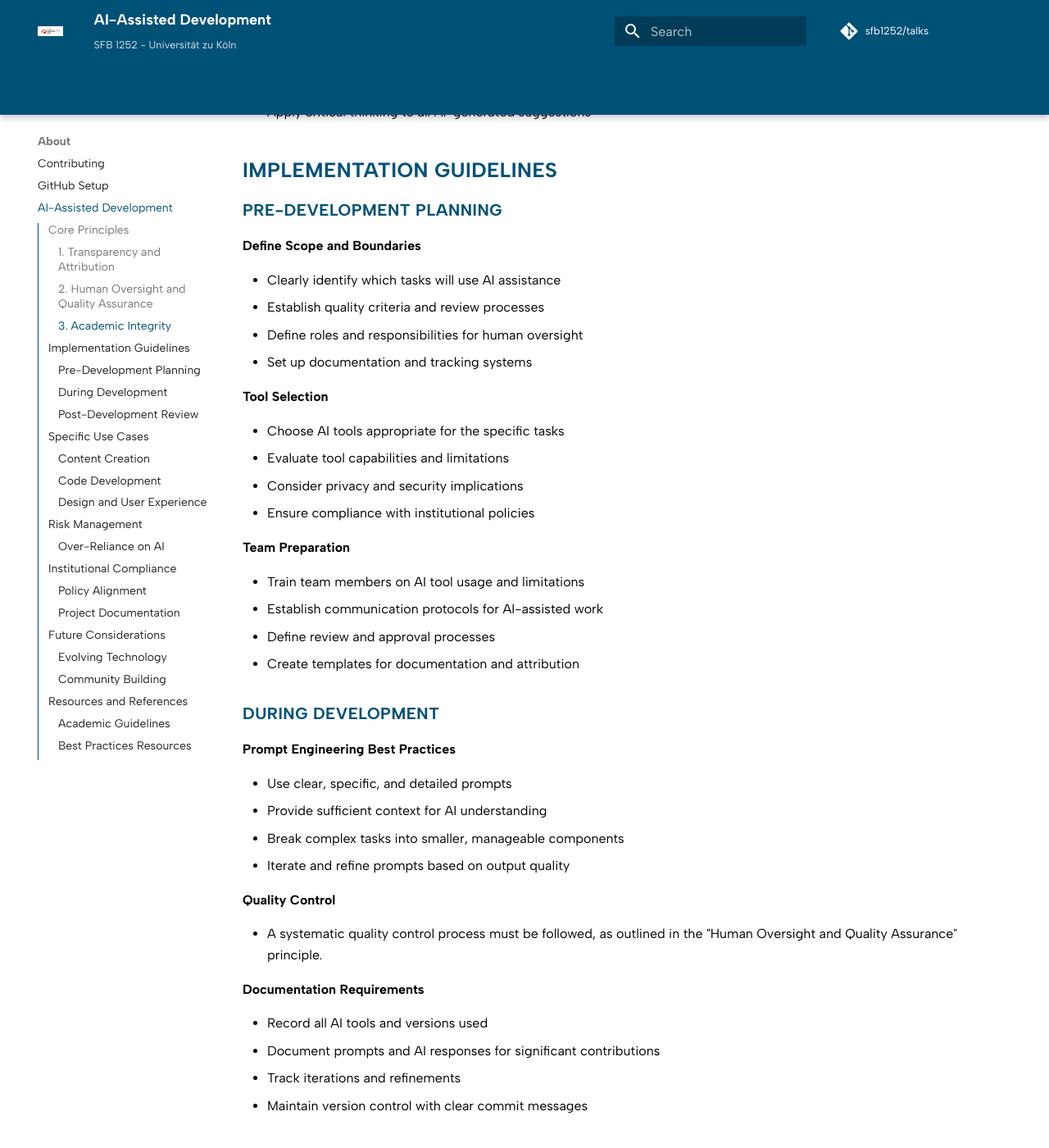
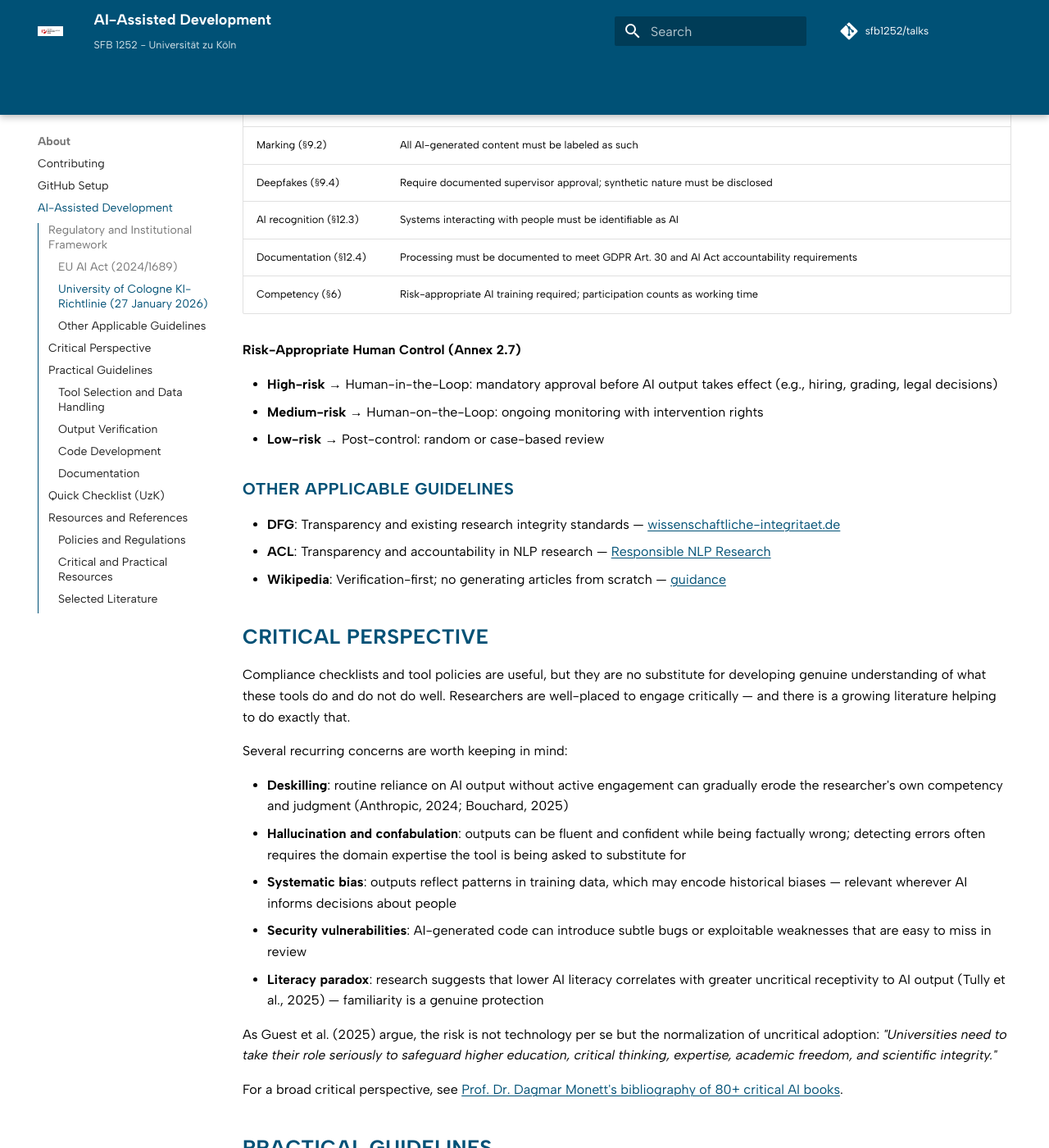
Before and after one commit to SFB1252/talks, an MkDocs documentation site: the page built from docs/about/ai-assisted-development.md, in a window 1280 px wide and 1400 px high, scrolled down 1544 px. Shown: the whole window at 82% size. Built offline with MkDocs 1.6.1 and Material for MkDocs 9.7.7, drawn with Linux system fonts in a browser that asks for light colours; comment, search, counter and statistics services are not loaded; some of the changed text lies outside the part shown.

Commit message:
refactor: update AI-Assisted Development Guidelines for clarity and compliance with EU AI Act and University of Cologne regulations

```diff
--- a/docs/about/ai-assisted-development.md
+++ b/docs/about/ai-assisted-development.md
@@ -1,224 +1,175 @@
 # AI-Assisted Development Guidelines
 
-This page describes some practices for using AI tools in
-academic web development projects.
+AI tools are increasingly part of research and software development workflows. This page collects practical guidance, institutional policies, and critical perspectives to help you use them thoughtfully — knowing what the tools do well, where they fall short, and what your obligations are in an academic context.
 
-## Core Principles
+The goal is not to discourage use, but to support informed and responsible practice.
 
-### 1. Transparency and Attribution
+## Regulatory and Institutional Framework
 
-**Full Disclosure**
+### EU AI Act (2024/1689)
 
-- Clearly document all AI tools used in the development process
-- Specify AI models, versions, and service providers
-- Distinguish between AI-generated and human-created content
-- Maintain detailed records of AI assistance throughout the project
+The EU AI Act establishes obligations for both AI providers and organizations that deploy AI. Key points relevant to academic work:
 
-**Proper Attribution**
+- Systems are classified by risk level: prohibited, high-risk, general purpose with systemic risk, limited risk, minimal risk
+- Current large language models (e.g., GPT-4 variants) likely qualify as General Purpose AI with systemic risk
+- AI literacy obligations apply to organizations deploying AI
+- Prohibited practices include: social scoring, manipulative or deceptive AI, emotion recognition and biometric identification in certain contexts
+- [EU AI Act Compliance Checker](https://artificialintelligenceact.eu/assessment/eu-ai-act-compliance-checker/)
 
-- Credit AI tools in project documentation
-- Include AI assistance in acknowledgments where appropriate
-- Follow institutional guidelines for AI attribution
-- Respect intellectual property and licensing requirements
+### University of Cologne KI-Richtlinie (27 January 2026)
 
-### 2. Human Oversight and Quality Assurance
+The [UzK KI-Richtlinie](https://am.uni-koeln.de/e45267/data/records54900/AM_2026-02_KI_RL_ger.pdf) is binding for all university employees and those working in research and teaching. It provides a structured framework for responsible AI use — covering data protection, transparency, and human oversight — and aligns with both GDPR and the EU AI Act.
 
-**Continuous Review**
+**Eight Protection Goals (§2 Schutzziele)**
 
-- Every AI-generated output must be reviewed by qualified humans
-- Implement systematic quality control processes
-- Validate technical accuracy and academic standards
-- Ensure compliance with accessibility and usability requirements
+1. **Information security** — follow institutional information security policies
+2. **Data protection** — all personal data processing must be GDPR-compliant
+3. **Fairness** — minimize discrimination and unequal treatment
+4. **Human control** — named person with final responsibility required per application; decisions with legal effect cannot occur without human review (§2.4b: *"Für jede KI-gestützte Anwendung ist eine namentlich benannte Rolle mit menschlicher Letztverantwortung festzulegen"*)
+5. **Transparency** — AI systems must be recognizable as such; data processing must be auditable
+6. **Reliability** — suitability must be tested; measures against hallucination and confabulation required
+7. **Security** — full IT security requirements apply (confidentiality, integrity, availability)
+8. **Legality** — compliance with copyright, confidentiality, and anti-discrimination law
 
-**Expert Validation**
+**Key Obligations**
 
-- Subject matter experts should review content accuracy
-- Technical experts should validate code quality and security
-- Academic standards should be verified by qualified reviewers
-- User experience should be tested with real users
+| Requirement | Rule |
+|---|---|
+| Approved tools (§4, §7) | Only [KI-Whitelist](https://itcc.uni-koeln.de/services/software/kuenstliche-intelligenz/ki-whitelist) tools for official use |
+| Low-risk exception (§10) | Browser-based tools off-whitelist permitted if no sensitive data is entered |
+| Input data (§8) | Sensitive data (personal, confidential, trade secrets, research secrets) prohibited in public cloud; self-hosted/private cloud only |
+| Output verification (§9.1) | Mandatory check for correctness, validity, completeness, hallucinations, and bias before publication |
+| Marking (§9.2) | All AI-generated content must be labeled as such |
+| Deepfakes (§9.4) | Require documented supervisor approval; synthetic nature must be disclosed |
+| AI recognition (§12.3) | Systems interacting with people must be identifiable as AI |
+| Documentation (§12.4) | Processing must be documented to meet GDPR Art. 30 and AI Act accountability requirements |
+| Competency (§6) | Risk-appropriate AI training required; participation counts as working time |
 
-### 3. Academic Integrity
+**Risk-Appropriate Human Control (Annex 2.7)**
 
-**Ethical Use**
+- **High-risk** → Human-in-the-Loop: mandatory approval before AI output takes effect (e.g., hiring, grading, legal decisions)
+- **Medium-risk** → Human-on-the-Loop: ongoing monitoring with intervention rights
+- **Low-risk** → Post-control: random or case-based review
 
-- Comply with institutional AI policies and guidelines
-- Respect copyright and intellectual property rights
-- Maintain academic honesty in all AI-assisted work
-- Follow disciplinary standards for AI use in research
+### Other Applicable Guidelines
 
-**Quality Standards**
+- **DFG**: Transparency and existing research integrity standards — [wissenschaftliche-integritaet.de](https://wissenschaftliche-integritaet.de/verwendung-generativer-modelle/)
+- **ACL**: Transparency and accountability in NLP research — [Responsible NLP Research](https://aclrollingreview.org/responsibleNLPresearch/)
+- **Wikipedia**: Verification-first; no generating articles from scratch — [guidance](https://en.wikipedia.org/wiki/Wikipedia:Writing_articles_with_large_language_models)
 
-- Maintain the same quality standards as non-AI-assisted work
-- Ensure AI assistance enhances rather than replaces human expertise
-- Validate all claims and information provided by AI tools
-- Apply critical thinking to all AI-generated suggestions
+## Critical Perspective
 
-## Implementation Guidelines
+Compliance checklists and tool policies are useful, but they are no substitute for developing genuine understanding of what these tools do and do not do well. Researchers are well-placed to engage critically — and there is a growing literature helping to do exactly that.
 
-### Pre-Development Planning
+Several recurring concerns are worth keeping in mind:
 
-**Define Scope and Boundaries**
+- **Deskilling**: routine reliance on AI output without active engagement can gradually erode the researcher's own competency and judgment (Anthropic, 2024; Bouchard, 2025)
+- **Hallucination and confabulation**: outputs can be fluent and confident while being factually wrong; detecting errors often requires the domain expertise the tool is being asked to substitute for
+- **Systematic bias**: outputs reflect patterns in training data, which may encode historical biases — relevant wherever AI informs decisions about people
+- **Security vulnerabilities**: AI-generated code can introduce subtle bugs or exploitable weaknesses that are easy to miss in review
+- **Literacy paradox**: research suggests that lower AI literacy correlates with greater uncritical receptivity to AI output (Tully et al., 2025) — familiarity is a genuine protection
 
-- Clearly identify which tasks will use AI assistance
-- Establish quality criteria and review processes
-- Define roles and responsibilities for human oversight
-- Set up documentation and tracking systems
+As Guest et al. (2025) argue, the risk is not technology per se but the normalization of uncritical adoption: *"Universities need to take their role seriously to safeguard higher education, critical thinking, expertise, academic freedom, and scientific integrity."*
 
-**Tool Selection**
+For a broad critical perspective, see [Prof. Dr. Dagmar Monett's bibliography of 80+ critical AI books](https://monettdiaz.com/books-critical-ai.html).
 
-- Choose AI tools appropriate for the specific tasks
-- Evaluate tool capabilities and limitations
-- Consider privacy and security implications
-- Ensure compliance with institutional policies
+## Practical Guidelines
 
-**Team Preparation**
+### Tool Selection and Data Handling
 
-- Train team members on AI tool usage and limitations
-- Establish communication protocols for AI-assisted work
-- Define review and approval processes
-- Create templates for documentation and attribution
+A quick check before starting:
 
-### During Development
+1. Is the tool on the [KI-Whitelist](https://itcc.uni-koeln.de/services/software/kuenstliche-intelligenz/ki-whitelist)? If not, the §10 exception applies only if no sensitive data will be entered — worth confirming before you start.
+2. What is the risk level of the application? Define an appropriate level of human oversight (see Annex 2.7 table in the regulatory section above).
+3. Is there a named person with final responsibility for this application? (§2.4b)
 
-**Prompt Engineering Best Practices**
+Data protection is the most common practical issue: avoid entering the following into public cloud AI services (§8):
 
-- Use clear, specific, and detailed prompts
-- Provide sufficient context for AI understanding
-- Break complex tasks into smaller, manageable components
-- Iterate and refine prompts based on output quality
+- Personal data of any kind
+- Confidential institutional information
+- Trade secrets or proprietary content
+- Unpublished research findings or data
 
-**Quality Control**
+If you are unsure whether something counts as sensitive, treat it as sensitive.
 
-- A systematic quality control process must be followed, as outlined in the "Human Oversight and Quality Assurance" principle.
+### Output Verification
 
-**Documentation Requirements**
+Verifying AI output before use is both good research practice and a requirement under §9.1. In practice, this means:
 
-- Record all AI tools and versions used
-- Document prompts and AI responses for significant contributions
-- Track iterations and refinements
-- Maintain version control with clear commit messages
+- Checking factual correctness against authoritative sources — not other AI outputs
+- Actively looking for hallucinations: incorrectly cited references, non-existent functions or libraries, fabricated statistics
+- Considering whether the output reflects systematic bias that could affect people
+- Asking whether the output actually addresses the question you asked
+- Marking AI-generated passages clearly in the final product (§9.2)
 
-### Post-Development Review
-
-**Comprehensive Assessment**
-
-- Evaluate overall quality and effectiveness of AI assistance
-- Identify areas where AI was most and least helpful
-- Document lessons learned and best practices
-- Assess compliance with guidelines and standards
-
-**Ongoing Maintenance**
-
-- Establish procedures for updating AI-assisted content
-- Plan for regular review and validation cycles
-- Monitor for changes in AI tool capabilities or policies
-- Update documentation and attribution as needed
-
-## Specific Use Cases
-
-### Content Creation
-
-**Appropriate Uses**
-
-- Generating initial drafts of documentation
-- Creating templates and boilerplate content
-- Structuring information and organizing content
-- Improving clarity and readability of existing text
-
-**Quality Assurance**
-
-- All AI-generated content must be reviewed for factual accuracy and consistency with institutional standards, as outlined in the "Human Oversight and Quality Assurance" principle.
+How much scrutiny is appropriate scales with risk: a formatting suggestion needs less verification than production code, which needs less than AI-assisted decisions that affect people.
 
 ### Code Development
 
-**Appropriate Uses**
+AI tools can meaningfully speed up routine coding tasks — boilerplate, refactoring, documentation, test generation. The key to using them well is active rather than passive engagement: treat generated code as a draft that needs reading, not a solution that needs running.
 
-- Generating boilerplate code and templates
-- Creating CSS styles and responsive layouts
-- Implementing standard functionality and features
-- Debugging and optimization suggestions
+Practically:
 
-**Quality Assurance**
+- Read and understand generated code before using it — not just that it runs, but what it does and why
+- Check for incorrect function calls, non-existent libraries, and introduced vulnerabilities
+- Apply standard software engineering criteria (KISS, DRY, YAGNI, separation of concerns) to keep generated code maintainable
+- Mark AI-generated sections in code comments
 
-- All AI-generated code must be reviewed for security, functionality, and accessibility, as outlined in the "Human Oversight and Quality Assurance" principle.
+A useful heuristic: if you couldn't explain a piece of code to a colleague, it needs more review before it goes into the project. Over-reliance often shows up as accumulating complexity — code that grows harder to read, modify, or debug over time.
 
-### Design and User Experience
+For a practical discussion of review strategies, including fast and slow review modes, see: [Code Review Strategies in AI-Assisted Programming](https://jobschepens.github.io/personal-page/clausemate-review-dense.html)
 
-**Appropriate Uses**
+### Documentation
 
-- Creating responsive layout structures
-- Generating color schemes and typography suggestions
-- Implementing accessibility features
-- Optimizing user interface elements
+Keeping a brief record of AI use serves both research reproducibility and institutional compliance (§12.4). Useful things to record:
 
-**Quality Assurance**
+- Tools and model versions used
+- Which outputs were accepted, rejected, or substantially modified
+- How output was verified
+- Risk classification and the person responsible
+- Any GDPR-relevant data processing (required for GDPR Art. 30 records)
 
-- All AI-generated design elements must be tested for usability and cross-platform compatibility, as outlined in the "Human Oversight and Quality Assurance" principle.
+## Quick Checklist (UzK)
 
-## Risk Management
+A practical reference for AI use at UzK — covers the main requirements from the KI-Richtlinie:
 
-### Over-Reliance on AI
-
-- Maintain human expertise and critical thinking
-- Avoid accepting AI suggestions without proper review
-- Ensure human understanding of all implemented solutions
-- Balance efficiency gains with quality requirements
-
-## Institutional Compliance
-
-### Policy Alignment
-
-**Institutional Requirements**
-
-- Review and comply with institutional AI policies
-- Align with academic integrity standards
-- Follow data privacy and security requirements
-- Respect intellectual property guidelines
-
-**Disciplinary Standards**
-
-- Adhere to field-specific guidelines for AI use
-- Follow professional organization recommendations
-- Maintain consistency with peer practices
-- Contribute to the development of community standards
-
-### Project Documentation
-
-- Provide detailed methodology descriptions for AI use
-- Document quality assurance processes
-- Share lessons learned and best practices
-
-## Future Considerations
-
-### Evolving Technology
-
-**Staying Current**
-
-- Monitor developments in AI tools and capabilities
-- Evaluate new tools and techniques as they become available
-- Update guidelines and practices based on technological advances
-- Participate in professional communities and discussions
-
-**Adaptation and Improvement**
-
-- Regularly review and update these guidelines
-- Incorporate feedback from users and stakeholders
-- Learn from successes and failures in AI-assisted projects
-- Contribute to the broader conversation about AI in academia
-
-### Community Building
-
-- Contribute to the academic community's understanding of AI by sharing best practices, participating in professional discussions, and supporting training initiatives.
+1. ☐ Tool on [KI-Whitelist](https://itcc.uni-koeln.de/services/software/kuenstliche-intelligenz/ki-whitelist) or §10 exception confirmed
+2. ☐ Named person with final responsibility designated (§2.4b)
+3. ☐ Risk level assessed; appropriate control model defined (Annex 2.7)
+4. ☐ No sensitive data entered into public cloud services (§8)
+5. ☐ Output verification process established (§9.1)
+6. ☐ AI-generated content marking in place (§9.2)
+7. ☐ AI system identifiable as AI to affected persons (§12.3)
+8. ☐ Documentation meets GDPR Art. 30 and AI Act requirements (§12.4)
+9. ☐ All eight Schutzziele addressed (§2)
+10. ☐ Required competency training completed or planned (§6)
 
 ## Resources and References
 
-### Academic Guidelines
+### Policies and Regulations
 
+- [University of Cologne KI-Richtlinie](https://am.uni-koeln.de/e45267/data/records54900/AM_2026-02_KI_RL_ger.pdf) (January 2026)
+- [UzK KI-Whitelist](https://itcc.uni-koeln.de/services/software/kuenstliche-intelligenz/ki-whitelist)
+- [EU AI Act Compliance Checker](https://artificialintelligenceact.eu/assessment/eu-ai-act-compliance-checker/)
+- [DFG Guidelines on Generative Models](https://wissenschaftliche-integritaet.de/verwendung-generativer-modelle/)
+- [ACL Responsible NLP Research](https://aclrollingreview.org/responsibleNLPresearch/)
+- [ACM Code of Ethics](https://www.acm.org/code-of-ethics)
 - [UNESCO AI Ethics Recommendation](https://www.unesco.org/en/artificial-intelligence/recommendation-ethics)
-- [ACM Code of Ethics](https://www.acm.org/code-of-ethics)
 - [IEEE Standards for AI](https://standards.ieee.org/initiatives/artificial-intelligence-systems/)
 
-### Best Practices Resources
+### Critical and Practical Resources
 
-- [Partnership on AI](https://www.partnershiponai.org/)
+- [Open Source AI Contribution Policies](https://github.com/melissawm/open-source-ai-contribution-policies)
 - [AI Ethics Guidelines Global Inventory](https://inventory.algorithmwatch.org/)
+- [Prof. Dr. Dagmar Monett's Critical AI Bibliography](https://monettdiaz.com/books-critical-ai.html)
+- [Simon Willison: The Lethal Trifecta](https://simonwillison.net/2025/Jun/16/the-lethal-trifecta/) (on AI security risks)
+- Schepens, J. (2025). [Code Review Strategies in AI-Assisted Programming](https://jobschepens.github.io/personal-page/clausemate-review-dense.html)
+
+### Selected Literature
+
+- Guest, O., et al. (2025). "Against Uncritical Adoption of 'AI' in Academia." [https://philpapers.org/rec/GUEATU](https://philpapers.org/rec/GUEATU)
+- Van Rooij, I., & Guest, O. (2025). "The Myth of AI Acceleration."
+- Anthropic (2024). "AI-Assisted Coding Effects." [https://www.anthropic.com/research/AI-assistance-coding-skills](https://www.anthropic.com/research/AI-assistance-coding-skills)
+- Tully, S. M., Longoni, C., & Appel, G. (2025). Lower Artificial Intelligence Literacy Predicts Greater AI Receptivity. *Journal of Marketing*, 89(5), 1–20. [https://doi.org/10.1177/00222429251314491](https://doi.org/10.1177/00222429251314491)
+- Veldhuis, A., Lo, P. Y., Kenny, S., & Antle, A. N. (2025). Critical Artificial Intelligence Literacy: A Scoping Review and Framework Synthesis. *International Journal of Child-Computer Interaction*, 43, 100708. [https://doi.org/10.1016/j.ijcci.2024.100708](https://doi.org/10.1016/j.ijcci.2024.100708)
+- Bouchard, J. (2025). ChatGPT and the Separation between Knowledge and Knower. *Education and Information Technologies*, 30(8), 10091–110. [https://doi.org/10.1007/s10639-024-13249-y](https://doi.org/10.1007/s10639-024-13249-y)
```
